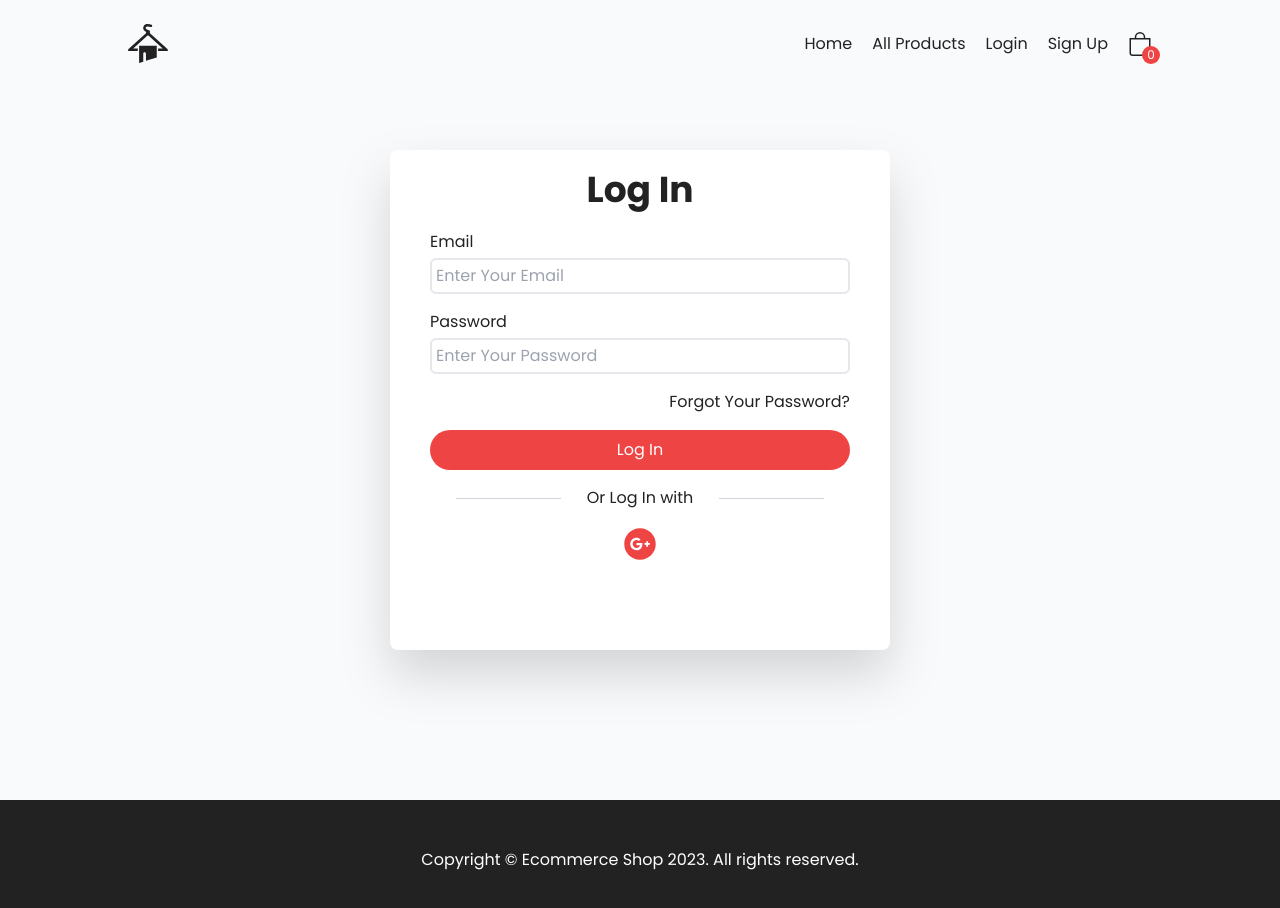
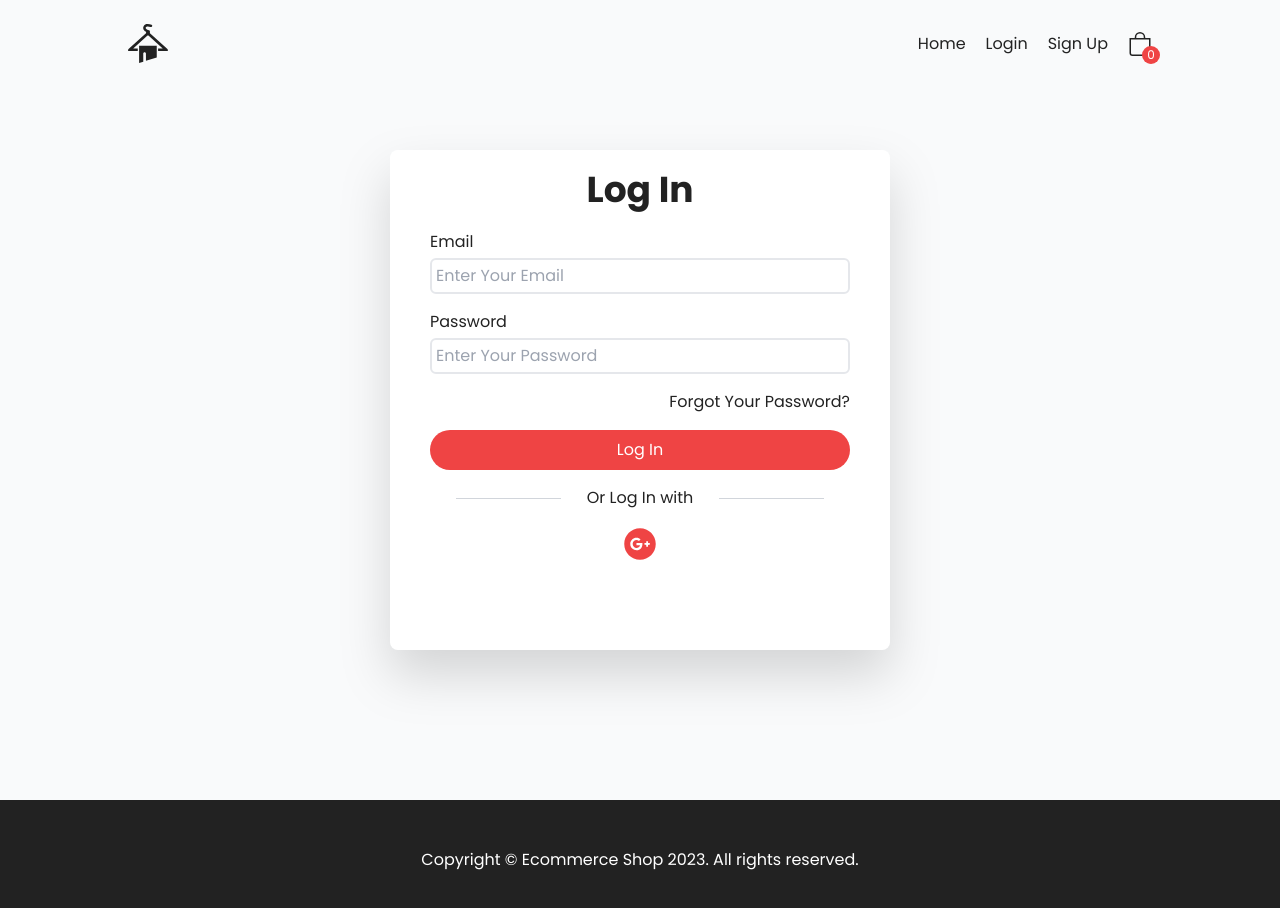
Before and after one commit to arapurbo18181/My-Ecommerce-Website, a React (Create React App) app: page /login in a window 1280 px wide. Shown: the top 908 px of the page. Built offline with nearby package versions, Linux system fonts and the light colour scheme; no server answers.

Commit message:
refactored

```diff
--- a/src/components/Navbar.js
+++ b/src/components/Navbar.js
@@ -8,7 +8,7 @@ const Navbar = () => {
     return (
       <div className="flex gap-x-5">
         <Link to={"/"}>Home</Link>
-        <Link to={"/products"}>All Products</Link>
+        {/* <Link to={"/products"}>All Products</Link> */}
         <button onClick={logOut} >Logout</button>
         <div className="font-bold">
              Welcome, {User.email}
@@ -19,7 +19,7 @@ const Navbar = () => {
     return (
       <div className="flex gap-x-5">
         <Link to={"/"}>Home</Link>
-        <Link to={"/products"}>All Products</Link>
+        {/* <Link to={"/products"}>All Products</Link> */}
         <Link to={"/login"}>Login</Link>
         <Link to={"/signup"}>Sign Up</Link>
       </div>
--- a/src/components/Product.js
+++ b/src/components/Product.js
@@ -11,6 +11,7 @@ const Product = ({ ...item }) => {
   const {addToCart} = useCart();
   const {User, getImageUrl} = useFirebase();
   const [Url, setUrl] = useState()
+  const [Items, setItems] = useState();
 
   useEffect(() => {
     getImageUrl(imageURL).then(url=>setUrl(url));
--- a/src/components/Sidebar.js
+++ b/src/components/Sidebar.js
@@ -7,7 +7,7 @@ import { useSidebar } from '../contexts/SidebarContext';
 import { useCart } from '../contexts/CartContext';
 
 const Sidebar = () => {
-  const {Cart, addToCart, clearCart, Total, ItemAmount} = useCart();
+  const {Cart, clearCart, Total, ItemAmount} = useCart();
   const {IsOpen,  handleClose} = useSidebar();
 
   return(
--- a/src/pages/Home.js
+++ b/src/pages/Home.js
@@ -14,12 +14,6 @@ const Home = () => {
   useEffect(() => {
     getProducts().then(item=>setMyProduct(item.docs));
   }, [getProducts]);
-
-  // const filterData = MyProduct.filter(item=>{
-  //   return item.data().category === "men's clothing" || item.data().category === "women's clothing";
-  // });
-
-  // console.log(filterData)
 
 
   return (
```
